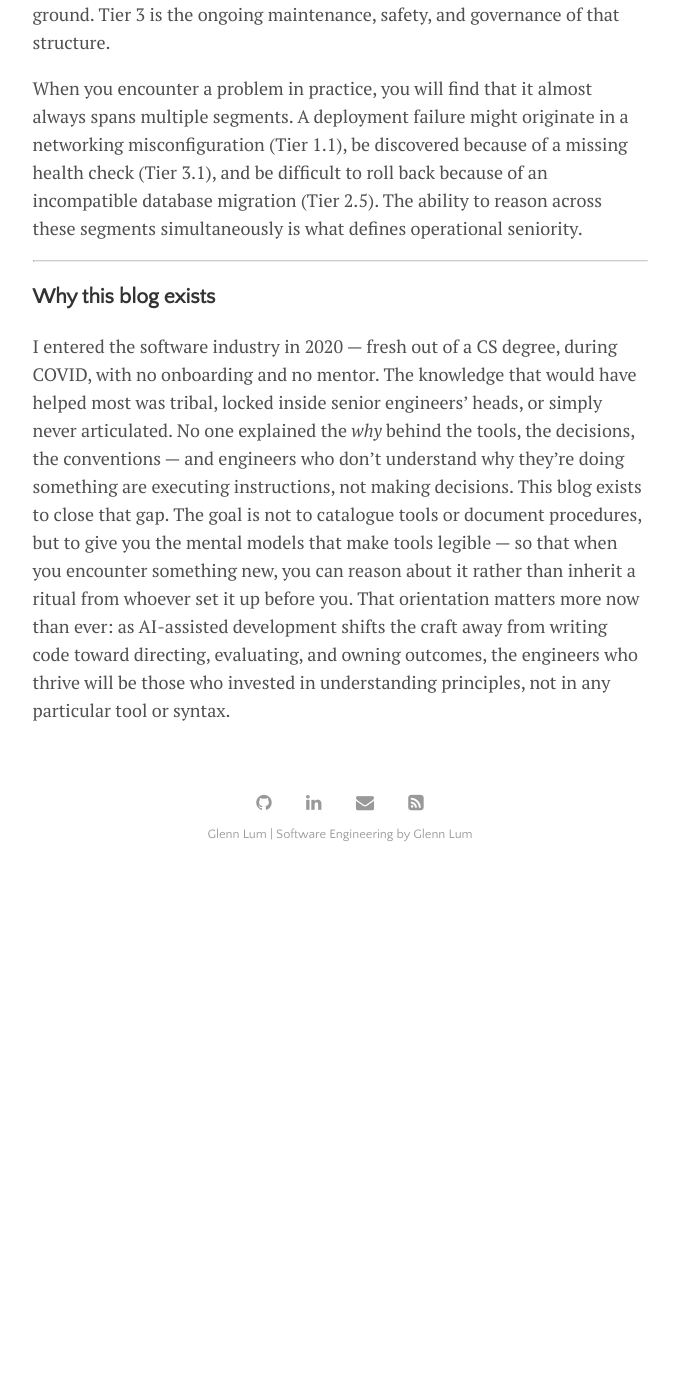
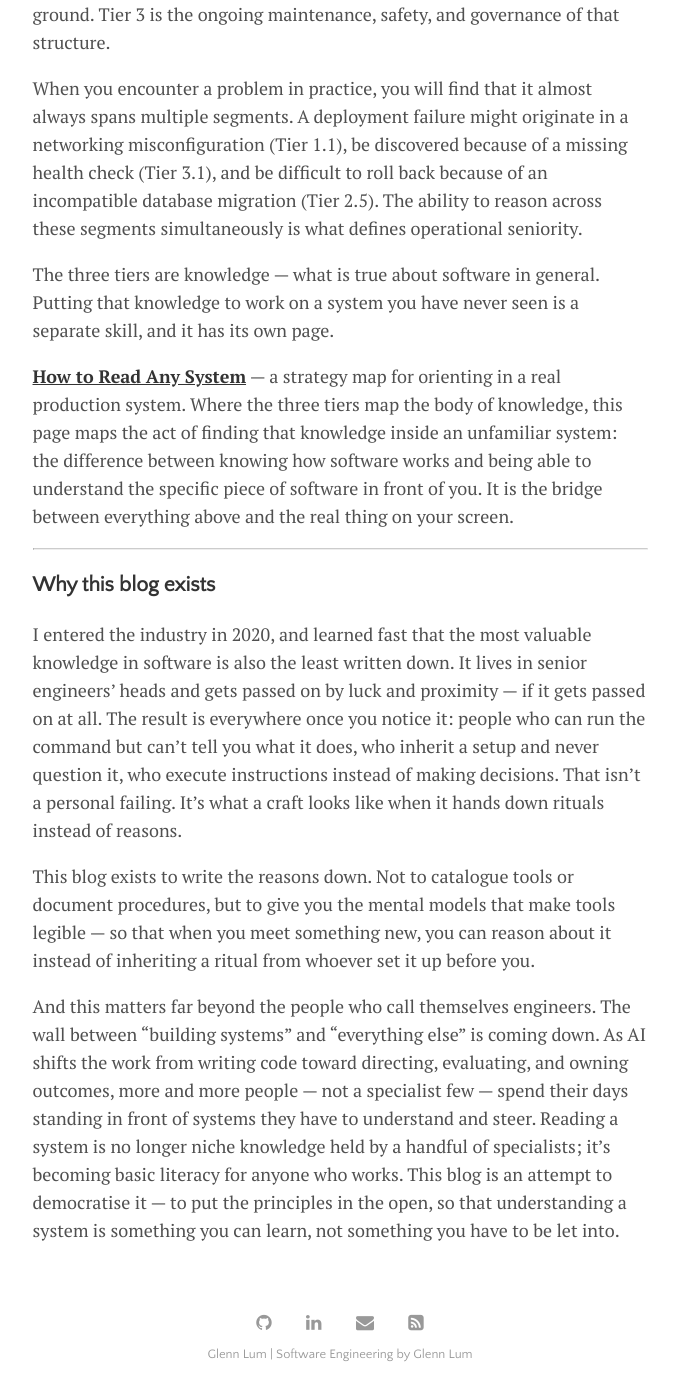
Before and after one commit to GD-MRNG/engineering-blog, a Jekyll site: the page built from menu/start.md, in a window 1280 px wide and 1400 px high, scrolled down 1612 px. Shown: the whole window, without its empty margins (300-979 px from the left). Built offline with Jekyll 4.4.1, drawn with Linux system fonts in a browser that asks for light colours; before the commit the page ends 2492 px from its top, so only the background shows below that; some of the changed text lies outside the part shown.

Commit message:
feat: Add section 'how to read any system', update 'start here' page

```diff
--- a/_data/settings.yml
+++ b/_data/settings.yml
@@ -11,6 +11,7 @@ menu:
 - {name: 'T1 Archive',   url: 't1-archive.html'}
 - {name: 'T2 Archive',   url: 't2-archive.html'}
 - {name: 'T3 Archive',   url: 't3-archive.html'}
+- {name: 'How to Read Any System',   url: 'how-to-read-any-system.html'}
 
 # Available social icons are powered by Font Awesome, so you can use any icon that they offer
 social:
--- a/menu/start.md
+++ b/menu/start.md
@@ -24,8 +24,16 @@ The three tiers are not sequential phases. They are better understood as concent
 
 When you encounter a problem in practice, you will find that it almost always spans multiple segments. A deployment failure might originate in a networking misconfiguration (Tier 1.1), be discovered because of a missing health check (Tier 3.1), and be difficult to roll back because of an incompatible database migration (Tier 2.5). The ability to reason across these segments simultaneously is what defines operational seniority.
 
+The three tiers are knowledge — what is true about software in general. Putting that knowledge to work on a system you have never seen is a separate skill, and it has its own page.
+
+[**How to Read Any System**]({{ "/how-to-read-any-system.html" | relative_url }}) — a strategy map for orienting in a real production system. Where the three tiers map the body of knowledge, this page maps the act of finding that knowledge inside an unfamiliar system: the difference between knowing how software works and being able to understand the specific piece of software in front of you. It is the bridge between everything above and the real thing on your screen.
+
 ---
 
 ### Why this blog exists
 
-I entered the software industry in 2020 — fresh out of a CS degree, during COVID, with no onboarding and no mentor. The knowledge that would have helped most was tribal, locked inside senior engineers' heads, or simply never articulated. No one explained the *why* behind the tools, the decisions, the conventions — and engineers who don't understand why they're doing something are executing instructions, not making decisions. This blog exists to close that gap. The goal is not to catalogue tools or document procedures, but to give you the mental models that make tools legible — so that when you encounter something new, you can reason about it rather than inherit a ritual from whoever set it up before you. That orientation matters more now than ever: as AI-assisted development shifts the craft away from writing code toward directing, evaluating, and owning outcomes, the engineers who thrive will be those who invested in understanding principles, not in any particular tool or syntax.
+I entered the industry in 2020, and learned fast that the most valuable knowledge in software is also the least written down. It lives in senior engineers' heads and gets passed on by luck and proximity — if it gets passed on at all. The result is everywhere once you notice it: people who can run the command but can't tell you what it does, who inherit a setup and never question it, who execute instructions instead of making decisions. That isn't a personal failing. It's what a craft looks like when it hands down rituals instead of reasons.
+
+This blog exists to write the reasons down. Not to catalogue tools or document procedures, but to give you the mental models that make tools legible — so that when you meet something new, you can reason about it instead of inheriting a ritual from whoever set it up before you.
+
+And this matters far beyond the people who call themselves engineers. The wall between "building systems" and "everything else" is coming down. As AI shifts the work from writing code toward directing, evaluating, and owning outcomes, more and more people — not a specialist few — spend their days standing in front of systems they have to understand and steer. Reading a system is no longer niche knowledge held by a handful of specialists; it's becoming basic literacy for anyone who works. This blog is an attempt to democratise it — to put the principles in the open, so that understanding a system is something you can learn, not something you have to be let into.
```
Also changed, not shown: menu/how_to_read_any_system.md (added, +67 -0 lines), assets/img/read_any_system.jpg (added).
